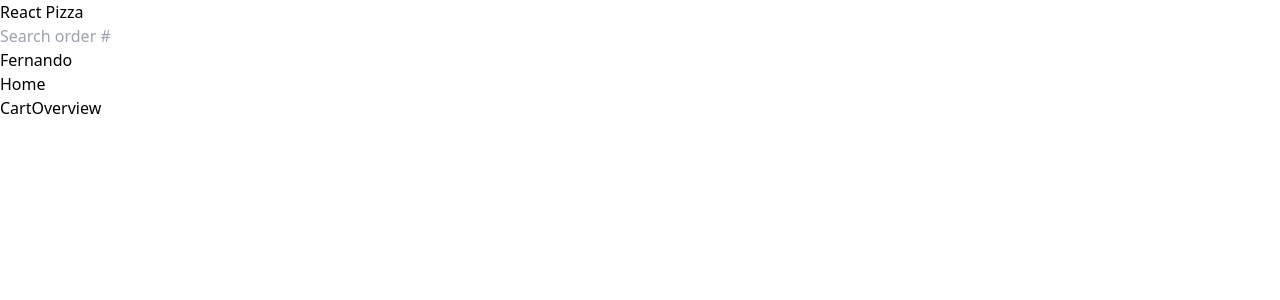
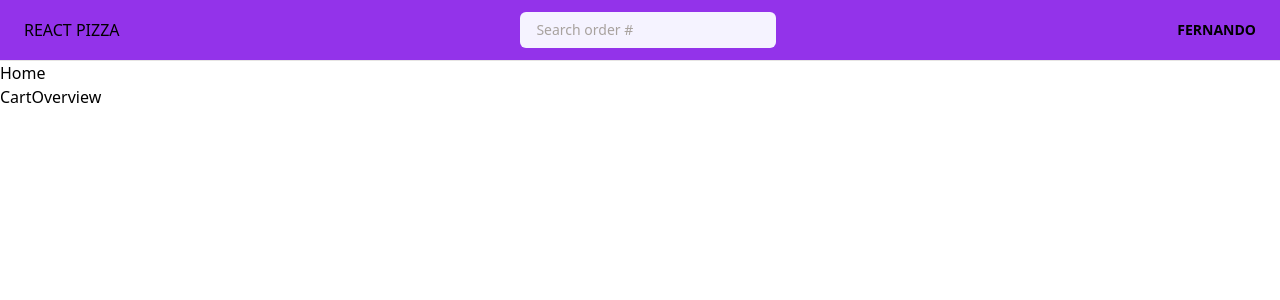
Before and after one commit to LuisSalas94/ARTISANAL-PIZZA-PANTRY-React-Pizza, a React (Vite) app: page / in a window 1280 px wide. Shown: the top 300 px of the page. Built offline with nearby package versions, Linux system fonts and the light colour scheme.

Commit message:
Create Header

```diff
--- a/src/features/order/SearchOrder.jsx
+++ b/src/features/order/SearchOrder.jsx
@@ -1,7 +1,11 @@
 const SearchOrder = () => {
   return (
     <form>
-      <input type="text" placeholder="Search order #" />
+      <input
+        className="w-28 rounded-md bg-violet-50 px-4 py-2 text-sm transition-all duration-300 placeholder:text-stone-400 focus:outline-none focus:ring focus:ring-violet-500 focus:ring-offset-2 sm:w-64 sm:focus:w-72"
+        type="text"
+        placeholder="Search order #"
+      />
     </form>
   );
 };
--- a/src/features/user/UserName.jsx
+++ b/src/features/user/UserName.jsx
@@ -1,5 +1,5 @@
 const UserName = () => {
-  return <div>Fernando</div>;
+  return <div className="hidden text-sm font-semibold md:block">Fernando</div>;
 };
 
 export default UserName;
--- a/src/ui/Header.jsx
+++ b/src/ui/Header.jsx
@@ -4,7 +4,7 @@ import UserName from "../features/user/UserName";
 
 const Header = () => {
   return (
-    <header>
+    <header className="flex items-center justify-between border-b border-stone-200 bg-purple-600 px-4 py-3 uppercase sm:px-6">
       <Link to="/">React Pizza</Link>
       <SearchOrder />
       <UserName />
```
